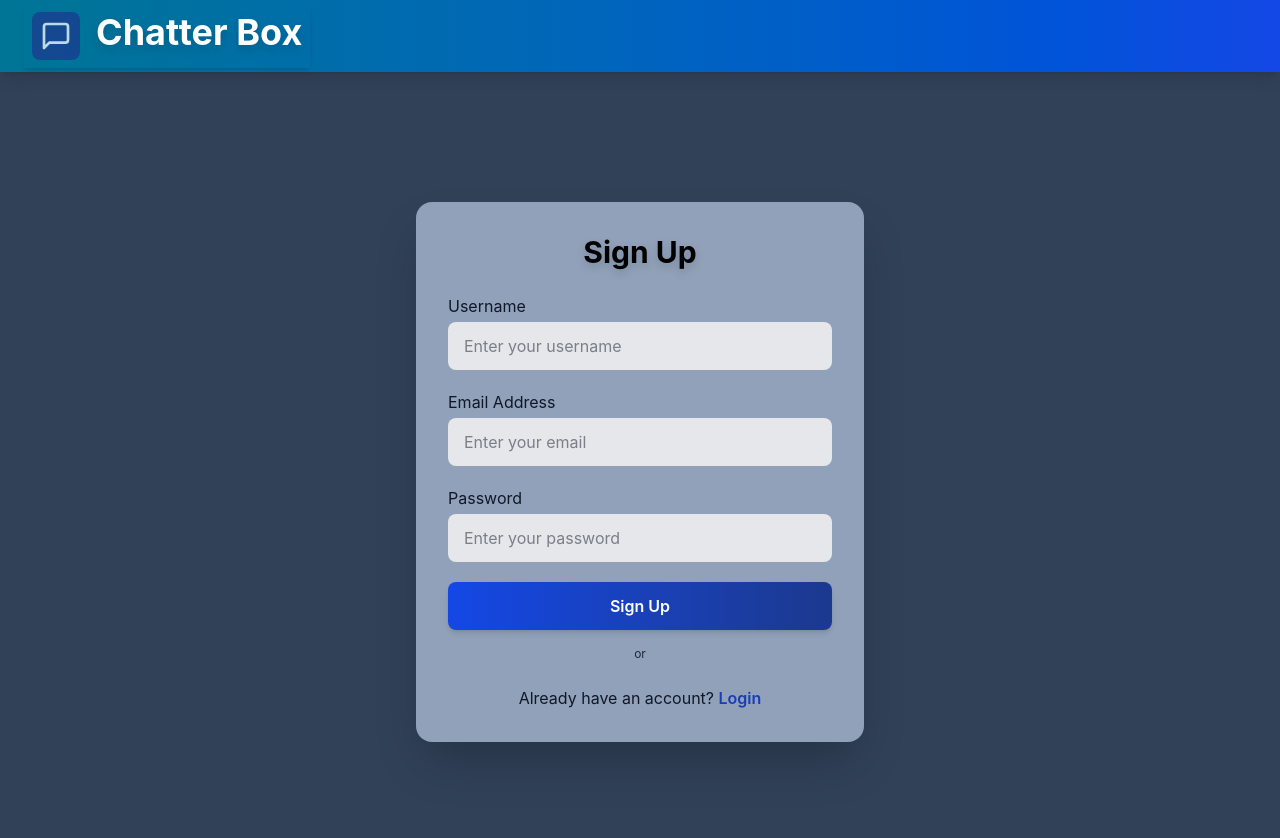
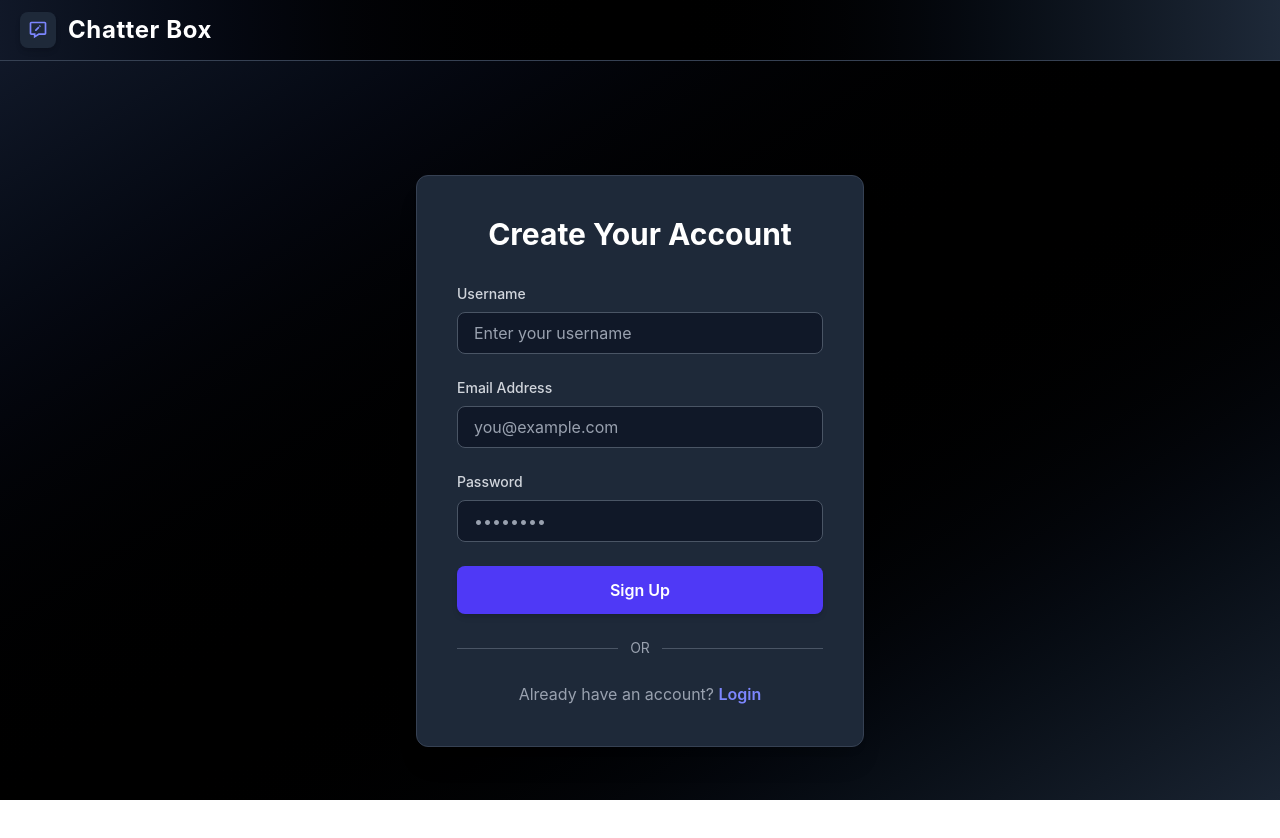
Before and after one commit to Soumyodipto68/Chat-Application, a React app in the folder frontend/: page /signup in a window 1280 px wide. Shown: the top 838 px of the page. After the commit the page ends 800 px from the top, so only its background shows below. Built offline with nearby package versions, Linux system fonts and the light colour scheme; the HTML template or start-up script is replaced by a standard one.

Commit message:
major UI Changes

```diff
--- a/frontend/src/App.jsx
+++ b/frontend/src/App.jsx
@@ -5,22 +5,33 @@ import HomePage from './Pages/HomePage'
 import SignupPage from './Pages/SignupPage'
 import LoginPage from './Pages/LoginPage'
 import ProfilePage from './Pages/ProfilePage'
-import {Toaster} from 'react-hot-toast'
+import { Toaster } from 'react-hot-toast'
 import { authStore } from './store/authStore'
+
 const App = () => {
   const { loggedUser } = authStore();
+
   return (
-    <div className='min-h-screen bg-slate-700'>
-      <Navbar />
-      <Routes>
-        <Route path='/' element={loggedUser ? <HomePage/>:<Navigate to="/login" />} />
-        <Route path='/signup' element={!loggedUser ? <SignupPage/> : <Navigate to="/" />} />
-        <Route path='/login' element={!loggedUser ? <LoginPage/> : <Navigate to="/" />} />
-        <Route path='/profile' element={loggedUser?<ProfilePage/>:<Navigate to="/login" />} />
-      </Routes>
-      <Toaster/>
+    <div className="h-screen flex flex-col bg-slate-700">
+
+      {/* Navbar */}
+      <div className="flex-shrink-0">
+        <Navbar />
+      </div>
+
+      {/* Main Content */}
+      <div className="flex-1 overflow-hidden">
+        <Routes>
+          <Route path='/' element={loggedUser ? <HomePage/> : <Navigate to="/login" />} />
+          <Route path='/signup' element={!loggedUser ? <SignupPage/> : <Navigate to="/" />} />
+          <Route path='/login' element={!loggedUser ? <LoginPage/> : <Navigate to="/" />} />
+          <Route path='/profile' element={loggedUser ? <ProfilePage/> : <Navigate to="/login" />} />
+        </Routes>
+      </div>
+
+      <Toaster />
     </div>
   )
 }
 
-export default App
+export default App;
--- a/frontend/src/Components/Navbar.jsx
+++ b/frontend/src/Components/Navbar.jsx
@@ -1,54 +1,58 @@
-import React from 'react'
-import { Link } from 'react-router-dom'
-import { FiMessageSquare } from "react-icons/fi";
-import { FaSignOutAlt } from "react-icons/fa";
-import { authStore } from '../store/authStore';
+import React from "react";
+import { Link } from "react-router-dom";
+import { BiMessageEdit } from "react-icons/bi";
+import { IoIosLogOut } from "react-icons/io";
+import { authStore } from "../store/authStore";
 
 const Navbar = () => {
-  const {logout, loggedUser } = authStore();
-  console.log(loggedUser);
+  const { logout, loggedUser } = authStore();
+
   return (
-    <nav className="bg-linear-to-r from-cyan-700 to-blue-700 px-5 py-1 flex items-center justify-between shadow-lg lg:px-6">
+    <nav className="bg-gradient-to-r from-gray-900 via-black to-gray-800 px-5 py-3 flex items-center justify-between shadow-lg border-b border-gray-700">
+      {/* Logo / Title */}
       <div className="flex items-center gap-3">
         <Link
           to="/"
-          className="text-white text-2xl hover:text-blue-200 transition flex shadow-md"
+          className="flex items-center text-white hover:text-indigo-400 transition"
           title="Messages"
         >
-          <span className="p-2 font-bold">
-            <FiMessageSquare className="text-5xl text-white animate-pulse bg-blue-900 p-2 rounded-lg" />
-          </span>
-          <span className="text-4xl py-2 px-2 font-bold text-whitetracking-wide drop-shadow-lg select-none">
+          <BiMessageEdit className="text-4xl text-indigo-400 bg-gray-800 p-2 rounded-lg shadow-md" />
+          <span className="ml-3 text-2xl font-bold tracking-wide select-none">
             Chatter Box
           </span>
         </Link>
       </div>
+
+      {/* Right Side */}
       {loggedUser && (
-        <div className="flex items-center gap-8">
+        <div className="flex items-center gap-6">
+          {/* Profile Link */}
           <Link
             to="/profile"
-            className="flex flex-row items-center text-white hover:text-blue-200 transition text-xl"
+            className="flex items-center text-gray-300 hover:text-indigo-400 transition"
             title="Profile"
           >
             <img
               src={loggedUser.profilePicture}
               alt="Profile"
-              className="w-8 h-8 rounded-full"
+              className="w-9 h-9 rounded-full border-2 border-indigo-500 shadow-md object-cover"
             />
-            <span className="text-xs ml-2">Profile</span>
+            <span className="ml-2 text-sm">Profile</span>
           </Link>
+
+          {/* Logout Button */}
           <button
-            className="flex flex-row items-center text-white hover:text-red-300 transition text-xl"
+            className="flex items-center text-gray-300 hover:text-red-400 transition"
             title="Logout"
             onClick={logout}
           >
-            <FaSignOutAlt />
-            <span className="text-xs ml-2">Logout</span>
+            <IoIosLogOut className="text-lg" />
+            <span className="ml-2 text-sm">Logout</span>
           </button>
         </div>
       )}
     </nav>
-  )
-}
+  );
+};
 
-export default Navbar
+export default Navbar;
--- a/frontend/src/Pages/LoginPage.jsx
+++ b/frontend/src/Pages/LoginPage.jsx
@@ -1,77 +1,94 @@
 import { useState } from "react";
 import { authStore } from "../store/authStore";
+
 const LoginPage = () => {
-  const [email,setEmail] = useState("")
-  const [password, setPassword] = useState("")
+  const [email, setEmail] = useState("");
+  const [password, setPassword] = useState("");
   const { login } = authStore();
-  const handelSubmit = (e)=>{
-    e.preventDefault()
+
+  const handleSubmit = (e) => {
+    e.preventDefault();
     login({ email, password });
-  }
+  };
+
   return (
-    <div className="min-h-screen flex items-center justify-center">
-      <div className="rounded-2xl shadow-2xl p-8 w-full max-w-md bg-slate-400 relative overflow-hidden">
-        {/* <div className="absolute -top-8 -left-8 w-32 h-32 bg-blue-400 opacity-20 rounded-full z-0 animate-pulse"></div>
-        <div className="absolute -bottom-8 -right-8 w-32 h-32 bg-purple-400 opacity-20 rounded-full z-0 animate-pulse"></div> */}
-        <div className="relative z-10">
-          <h2 className="text-3xl font-bold text-center text-black mb-6 drop-shadow-lg">
-            Login
+    <div className="min-h-screen flex items-center justify-center bg-gradient-to-br from-gray-900 via-black to-gray-800">
+      <div className="w-full max-w-md bg-gray-800 rounded-xl shadow-xl p-10 border border-gray-700">
+        {/* Header */}
+        <h2 className="text-3xl font-bold text-center text-white mb-8">
+          Login to Your Account
         </h2>
-          <form onSubmit={handelSubmit} className="space-y-5">
+
+        {/* Form */}
+        <form onSubmit={handleSubmit} className="space-y-6">
+          {/* Email */}
           <div>
-              <label className="block text-gray-900 mb-1" htmlFor="email">
+            <label
+              htmlFor="email"
+              className="block text-sm font-medium text-gray-300 mb-2"
+            >
               Email Address
             </label>
             <input
               id="email"
               type="email"
-                className="w-full px-4 py-2 border border-black bg-gray-200 text-gray-900 rounded-lg focus:outline-none focus:ring-2 focus:ring-blue-400 transition"
-                placeholder="Enter your email"
+              className="w-full px-4 py-2 border border-gray-600 rounded-lg bg-gray-900 text-gray-100 placeholder-gray-400 focus:ring-2 focus:ring-indigo-500 focus:border-indigo-500 transition"
+              placeholder="you@example.com"
               value={email}
-                onChange={(e)=>setEmail(e.target.value)}
+              onChange={(e) => setEmail(e.target.value)}
               required
               autoComplete="email"
             />
           </div>
+
+          {/* Password */}
           <div>
-              <label className="block text-gray-900 mb-1" htmlFor="password">
+            <label
+              htmlFor="password"
+              className="block text-sm font-medium text-gray-300 mb-2"
+            >
               Password
             </label>
             <input
               id="password"
               type="password"
-                className="w-full px-4 py-2 border border-black bg-gray-200 text-gray-900 rounded-lg focus:outline-none focus:ring-2 focus:ring-blue-400 transition"
-                placeholder="Enter your password"
+              className="w-full px-4 py-2 border border-gray-600 rounded-lg bg-gray-900 text-gray-100 placeholder-gray-400 focus:ring-2 focus:ring-indigo-500 focus:border-indigo-500 transition"
+              placeholder="••••••••"
               value={password}
-                onChange={(e)=>setPassword(e.target.value)}
+              onChange={(e) => setPassword(e.target.value)}
               required
               autoComplete="current-password"
             />
           </div>
+
+          {/* Submit Button */}
           <button
             type="submit"
-              className="w-full px-4 py-3 bg-linear-to-r from-blue-700 to-blue-900 text-white font-semibold rounded-lg shadow-md hover:from-blue-600 hover:to-violet-800 transition transform hover:scale-105"
+            className="w-full py-3 bg-indigo-600 text-white font-semibold rounded-lg shadow-md hover:bg-indigo-700 transition-transform transform hover:scale-105 focus:ring-4 focus:ring-indigo-400"
           >
             Login
           </button>
         </form>
-          <div className="flex items-center my-4">
-            <div className="grow h-px bg-gray-400 opacity-30"></div>
-            <span className="mx-2 text-gray-900 text-xs">or</span>
-            <div className="grow h-px bg-gray-400 opacity-30"></div>
+
+        {/* Divider */}
+        <div className="flex items-center my-6">
+          <div className="flex-grow h-px bg-gray-600"></div>
+          <span className="mx-3 text-gray-400 text-sm">OR</span>
+          <div className="flex-grow h-px bg-gray-600"></div>
         </div>
-          <p className="mt-6 text-center text-gray-900">
-            Don't have an account?{" "}
+
+        {/* Signup Link */}
+        <p className="text-center text-gray-400">
+          Don’t have an account?{" "}
           <a
             href="/signup"
-              className="text-blue-900 font-semibold hover:underline"
+            className="text-indigo-400 font-semibold hover:underline"
           >
             Sign up
           </a>
         </p>
       </div>
     </div>
-    </div>
   );
 };
 
--- a/frontend/src/Pages/SignupPage.jsx
+++ b/frontend/src/Pages/SignupPage.jsx
@@ -1,104 +1,130 @@
-import React from 'react'
-import { useState } from 'react'
-import toast from 'react-hot-toast'
-import { authStore } from '../store/authStore'
+import React, { useState } from "react";
+import toast from "react-hot-toast";
+import { authStore } from "../store/authStore";
 
 const SignupPage = () => {
-  const [userName, setUserName] = useState("")
-  const [userEmail, setUserEmail] = useState("")
-  const [userPassword, setUserPassword] = useState("")
-  const {signup} = authStore()
+  const [userName, setUserName] = useState("");
+  const [userEmail, setUserEmail] = useState("");
+  const [userPassword, setUserPassword] = useState("");
+  const { signup } = authStore();
 
-  const validateCredentials = ()=>{
-   if(!userName.trim()) return toast.error("Username is required")
-   if(!userEmail.trim()) return toast.error("Email is required")
-   if(!userPassword.trim()) return toast.error("Password is required")
-   if(userPassword.length<6) return toast.error("Password must be at least 6 characters")
-   if(!/\S+@\S+\.\S+/.test(userEmail)) return toast.error("Invalid email format")
+  const validateCredentials = () => {
+    if (!userName.trim()) return toast.error("Username is required");
+    if (!userEmail.trim()) return toast.error("Email is required");
+    if (!userPassword.trim()) return toast.error("Password is required");
+    if (userPassword.length < 6)
+      return toast.error("Password must be at least 6 characters");
+    if (!/\S+@\S+\.\S+/.test(userEmail))
+      return toast.error("Invalid email format");
     return true;
-  }
-  const handleSubmit = (e)=>{
-    e.preventDefault()
-    if(validateCredentials()) return signup({username:userName,email:userEmail,password:userPassword})
-  }
+  };
+
+  const handleSubmit = (e) => {
+    e.preventDefault();
+    if (validateCredentials())
+      return signup({
+        username: userName,
+        email: userEmail,
+        password: userPassword,
+      });
+  };
+
   return (
-    <div className="min-h-screen flex items-center justify-center">
-      <div className="rounded-2xl shadow-2xl p-8 w-full max-w-md bg-slate-400 relative overflow-hidden">
-        {/* <div className="absolute -top-8 -left-8 w-32 h-32 bg-blue-400 opacity-20 rounded-full z-0 animate-pulse"></div>
-        <div className="absolute -bottom-8 -right-8 w-32 h-32 bg-purple-400 opacity-20 rounded-full z-0 animate-pulse"></div> */}
-        <div className="relative z-10">
-          <h2 className="text-3xl font-bold text-center text-black mb-6 drop-shadow-lg">
-            Sign Up
+    <div className="min-h-screen flex items-center justify-center bg-gradient-to-br from-gray-900 via-black to-gray-800">
+      <div className="w-full max-w-md bg-gray-800 rounded-xl shadow-xl p-10 border border-gray-700">
+        {/* Header */}
+        <h2 className="text-3xl font-bold text-center text-white mb-8">
+          Create Your Account
         </h2>
-          <form  onSubmit={handleSubmit} className="space-y-5">
+
+        {/* Form */}
+        <form onSubmit={handleSubmit} className="space-y-6">
+          {/* Username */}
           <div>
-              <label className="block text-gray-900 mb-1" htmlFor="username">
+            <label
+              htmlFor="username"
+              className="block text-sm font-medium text-gray-300 mb-2"
+            >
               Username
             </label>
             <input
               id="username"
               type="text"
-                className="w-full px-4 py-3 bg-gray-200 border-black text-gray-900 rounded-lg focus:outline-none focus:ring-2 focus:ring-blue-400 transition"
+              className="w-full px-4 py-2 border border-gray-600 rounded-lg bg-gray-900 text-gray-100 placeholder-gray-400 focus:ring-2 focus:ring-indigo-500 focus:border-indigo-500 transition"
               placeholder="Enter your username"
               value={userName}
-                onChange={(e)=>setUserName(e.target.value)}
+              onChange={(e) => setUserName(e.target.value)}
               autoComplete="username"
             />
           </div>
+
+          {/* Email */}
           <div>
-              <label className="block text-gray-900 mb-1" htmlFor="email">
+            <label
+              htmlFor="email"
+              className="block text-sm font-medium text-gray-300 mb-2"
+            >
               Email Address
             </label>
             <input
               id="email"
               type="email"
-                className="w-full px-4 py-3 bg-gray-200 border-black text-gray-900 rounded-lg focus:outline-none focus:ring-2 focus:ring-blue-400 transition"
-                placeholder="Enter your email"
+              className="w-full px-4 py-2 border border-gray-600 rounded-lg bg-gray-900 text-gray-100 placeholder-gray-400 focus:ring-2 focus:ring-indigo-500 focus:border-indigo-500 transition"
+              placeholder="you@example.com"
               value={userEmail}
-                onChange={(e)=>setUserEmail(e.target.value)}
+              onChange={(e) => setUserEmail(e.target.value)}
               autoComplete="email"
             />
           </div>
+
+          {/* Password */}
           <div>
-              <label className="block text-gray-900 mb-1" htmlFor="password">
+            <label
+              htmlFor="password"
+              className="block text-sm font-medium text-gray-300 mb-2"
+            >
               Password
             </label>
             <input
               id="password"
               type="password"
-                className="w-full px-4 py-3 bg-gray-200 border-black text-gray-900 rounded-lg focus:outline-none focus:ring-2 focus:ring-blue-400 transition"
-                placeholder="Enter your password"
+              className="w-full px-4 py-2 border border-gray-600 rounded-lg bg-gray-900 text-gray-100 placeholder-gray-400 focus:ring-2 focus:ring-indigo-500 focus:border-indigo-500 transition"
+              placeholder="••••••••"
               value={userPassword}
-                onChange={(e)=>setUserPassword(e.target.value)}
+              onChange={(e) => setUserPassword(e.target.value)}
               autoComplete="new-password"
             />
           </div>
+
+          {/* Submit Button */}
           <button
             type="submit"
-              className="w-full px-4 py-3 bg-gradient-to-r from-blue-700 to-blue-900 text-white font-semibold rounded-lg shadow-md hover:from-blue-600 hover:to-violet-800 transition transform hover:scale-105"
+            className="w-full py-3 bg-indigo-600 text-white font-semibold rounded-lg shadow-md hover:bg-indigo-700 transition-transform transform hover:scale-105 focus:ring-4 focus:ring-indigo-400"
           >
             Sign Up
           </button>
         </form>
-          <div className="flex items-center my-4">
-            <div className="flex-grow h-px bg-gray-400 opacity-30"></div>
-            <span className="mx-2 text-gray-800 text-xs">or</span>
-            <div className="flex-grow h-px bg-gray-400 opacity-30"></div>
+
+        {/* Divider */}
+        <div className="flex items-center my-6">
+          <div className="flex-grow h-px bg-gray-600"></div>
+          <span className="mx-3 text-gray-400 text-sm">OR</span>
+          <div className="flex-grow h-px bg-gray-600"></div>
         </div>
-          <p className="mt-6 text-center text-gray-900">
+
+        {/* Login Link */}
+        <p className="text-center text-gray-400">
           Already have an account?{" "}
           <a
             href="/login"
-              className="text-blue-800 font-semibold hover:underline"
+            className="text-indigo-400 font-semibold hover:underline"
           >
             Login
           </a>
         </p>
       </div>
     </div>
-    </div>
+  );
+};
 
-  )
-}
-
-export default SignupPage
+export default SignupPage;
--- a/frontend/src/index.css
+++ b/frontend/src/index.css
@@ -1 +1,9 @@
 @import "tailwindcss";
+
+html, body, #root {
+  height: 100%;
+  margin: 0;
+  padding: 0;
+  /* overflow: hidden;  */
+  /* 🔥 stops page scrolling */
+}
```
Also changed, not shown: frontend/src/Components/ChatContainer.jsx (+22 -13 lines), frontend/src/Components/ChatHeader.jsx (+20 -12 lines), frontend/src/Components/MessageInput.jsx (+46 -26 lines), frontend/src/Components/Messages.jsx (+14 -53 lines), frontend/src/Components/Sidebar.jsx (+23 -13 lines), frontend/src/Pages/HomePage.jsx (+18 -15 lines), frontend/src/Pages/ProfilePage.jsx (+9 -11 lines). Lines whose indentation alone changed are shown as unchanged.
